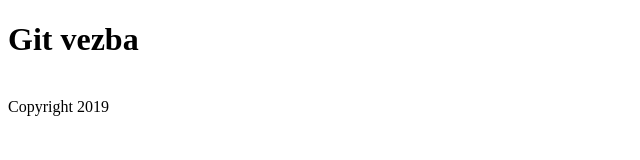
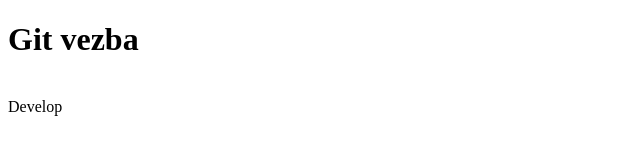
Before and after one commit to mihajlomijatovic/git-vezba, a plain HTML site: page index.html in a window 1280 px wide. Shown: the full height of the page, 0-640 px from the left. Drawn offline with Linux system fonts and the light colour scheme.

Commit message:
Izmenjen footer

```diff
--- a/index.html
+++ b/index.html
@@ -18,7 +18,7 @@
         </section>
     </main>
     <footer>
-        Copyright 2019
+        Develop
     </footer>
 </body>
 </html>
```
